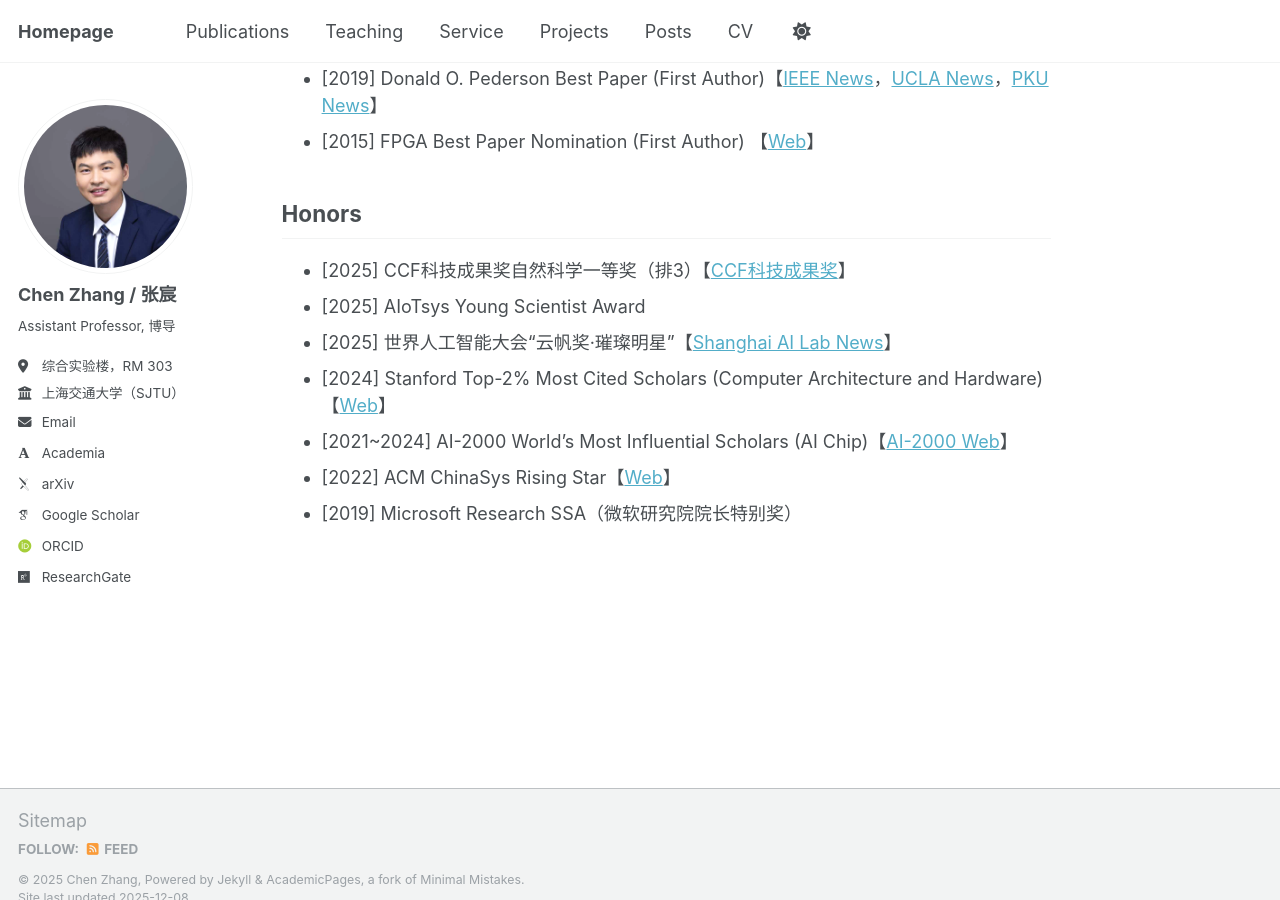
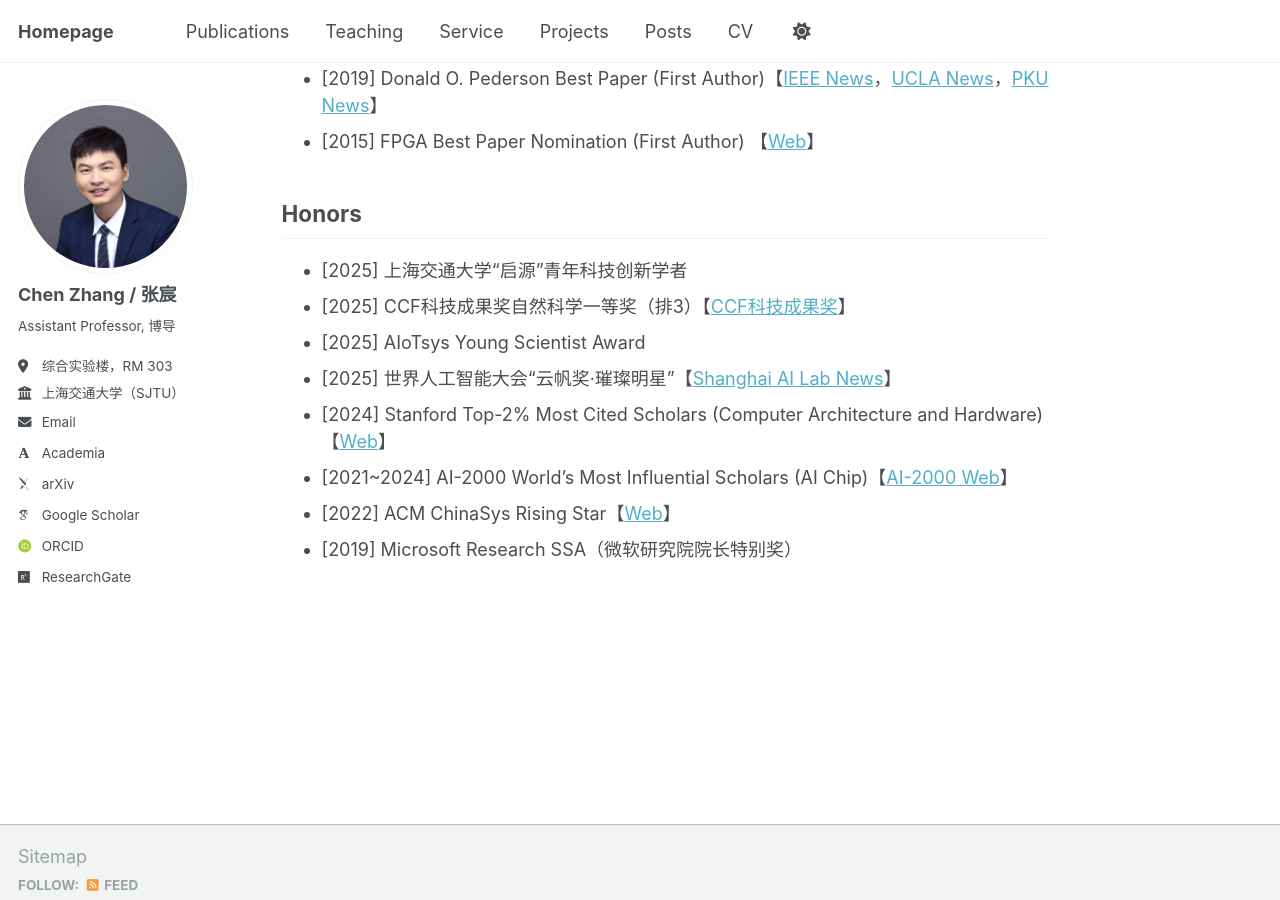
Before and after one commit to chenzhangsjtu/chenzhangsjtu.github.io, a Jekyll site: the page built from _pages/about.md, in a window 1280 px wide and 900 px high, scrolled down 2241 px. Built offline with Jekyll 4.4.1, drawn with Linux system fonts in a browser that asks for light colours; some web fonts are replaced.

Commit message:
Update about.md

```diff
--- a/_pages/about.md
+++ b/_pages/about.md
@@ -52,7 +52,7 @@ He has published about 40 papers in top-tier conferences and journals, including
 
 
 ## Honors
-<!--- - [2025] 上海交通大学“启源”青年科技创新学者 -->
+- [2025] 上海交通大学“启源”青年科技创新学者
 - [2025] CCF科技成果奖自然科学一等奖（排3）【[CCF科技成果奖](https://mp.weixin.qq.com/s/E_mKk9NPjM9IHYafRUqpHA)】
 <!--- [2025] 教育部自然科学二等奖（排4）-->
 - [2025] AIoTsys Young Scientist Award
```
